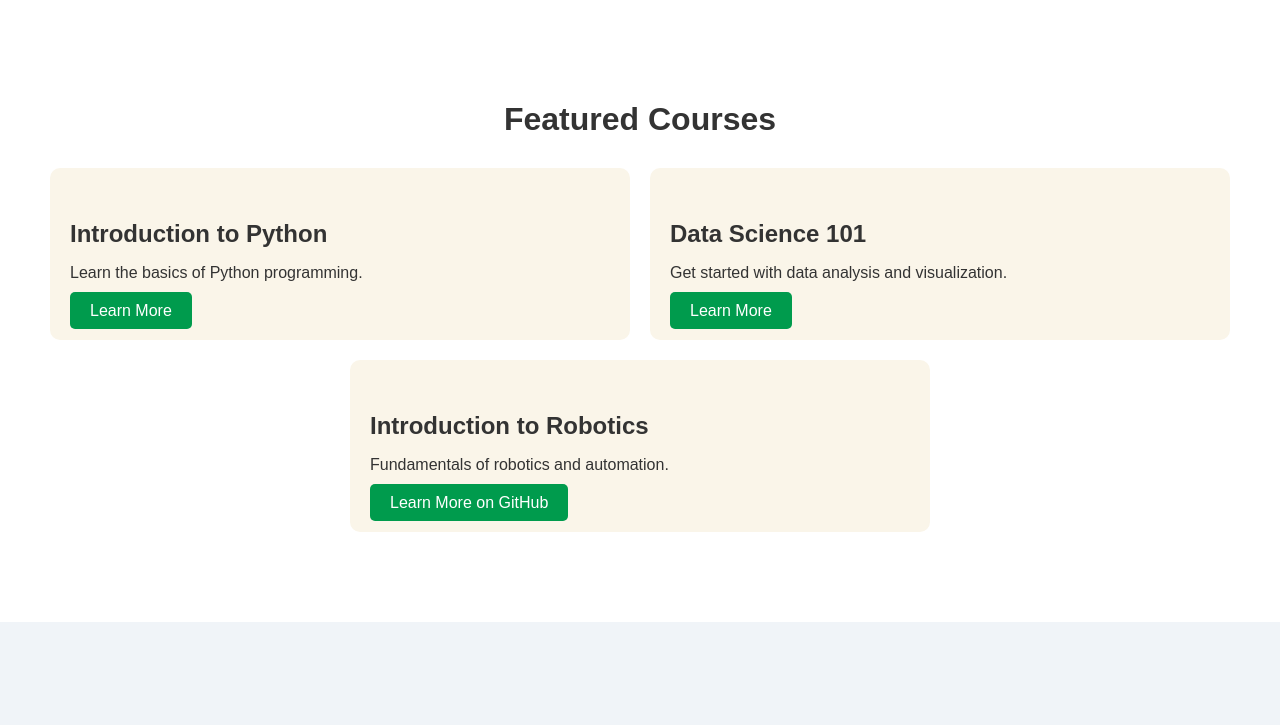
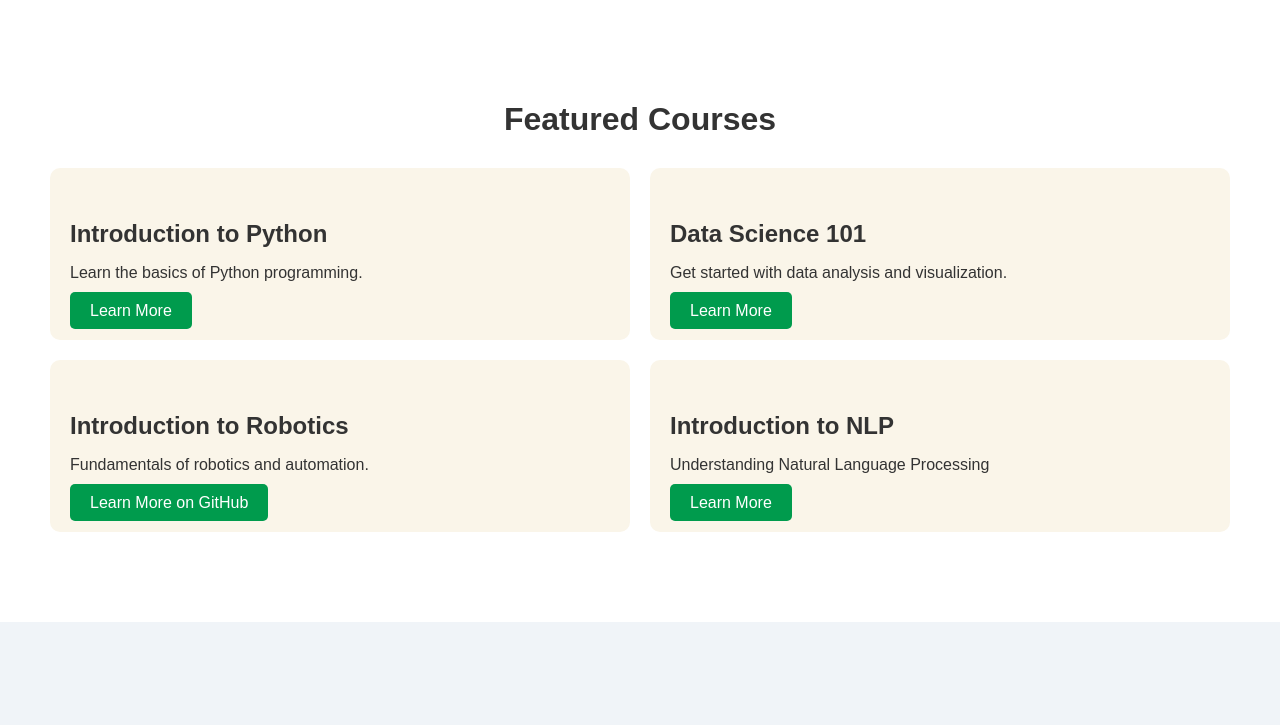
Before and after one commit to swalehmwadime/STEM-eLearning, a Flask app: page / in a window 1280 px wide. Shown: the part 512-1237 px from the top of the page. Run offline with Flask 2, Linux system fonts and the light colour scheme.

Commit message:
NLP course card

```diff
--- a/app/templates/index.html
+++ b/app/templates/index.html
@@ -56,6 +56,11 @@
                 <p>Fundamentals of robotics and automation.</p>
                 <a href="https://github.com/swalehmwadime/IOT-Robotics-projects" target="_blank" class="btn-secondary">Learn More on GitHub</a>
             </div>
+            <div class="course-card">
+                <h4>Introduction to NLP</h4>
+                <p>Understanding Natural Language Processing</p>
+                <a href="https://github.com/swalehmwadime/NLP-Beginners-guide" target="_blank" class="btn-secondary">Learn More </a>
+            </div>
 
             <!-- Add more course cards as needed -->
         </div>
```
